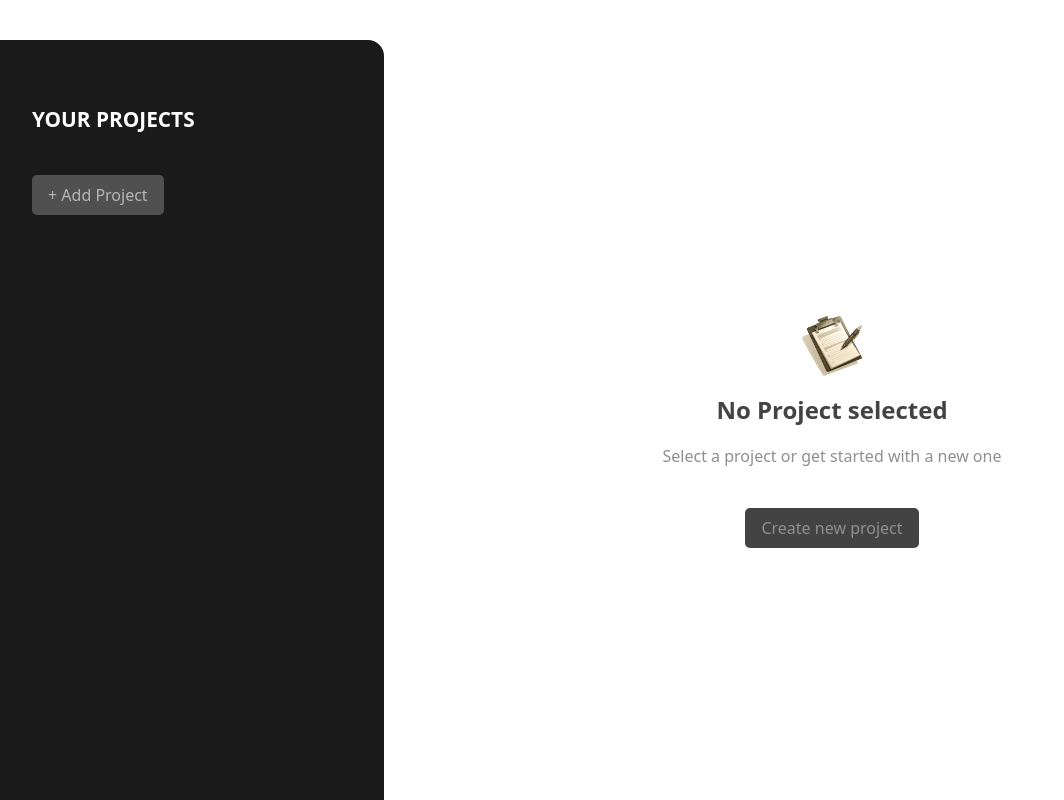
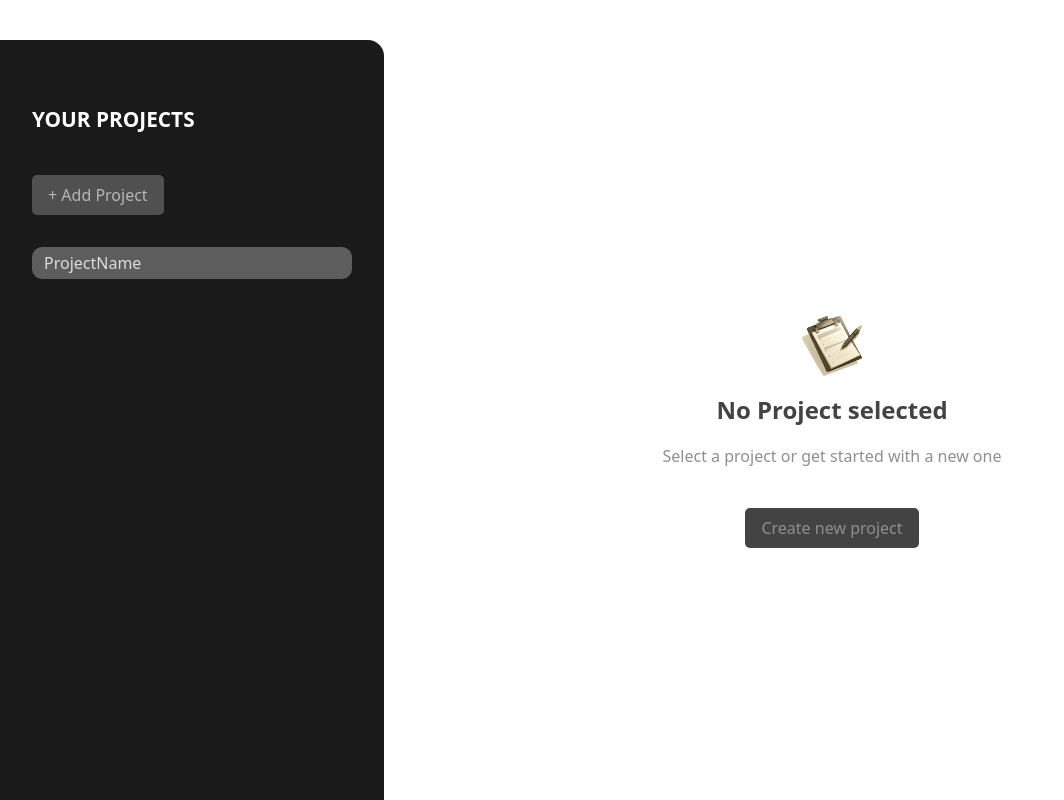
Before and after one commit to alexanderivanov2/react-project-management, a React (Vite) app: page / in a window 1280 px wide. Shown: the whole page, without its empty margins (0-1064 px from the left). Built offline with nearby package versions, Linux system fonts and the light colour scheme.

Commit message:
implement sidebar logic and projects list

```diff
--- a/src/components/Main/Main.jsx
+++ b/src/components/Main/Main.jsx
@@ -4,10 +4,7 @@ import NoProjectSelected from './NoProjectSelected'
 import AddProject from './AddProject'
 import Project from './Project'
 
-function Main({changePage, page}) {
-
-
-
+function Main({changePage, updateProjects, page}) {
   return (
     <div className={styles.mainContainer}>
       {page === 'noProject'
@@ -17,7 +14,7 @@ function Main({changePage, page}) {
         (page === 'project'
           ?
             <Project />
-          : <AddProject changePage={changePage} />
+          : <AddProject changePage={changePage} updateProjects={updateProjects}/>
         )
       }
     </div>
--- a/src/components/Management.jsx
+++ b/src/components/Management.jsx
@@ -6,31 +6,50 @@ import styles from './Management.module.scss'
 function Management() {
   const [currentPage, setCurrentPage] = useState('noProject');
   const [projects, setProjects] = useState([]);
+  const [selectedProject, setSelectedProject] = useState();
 
-  const test = {
-    name: 'ProjectName',
-    description: 'Project Description',
-    tasks: []
+  console.table(projects);
+  console.log(selectedProject);
+
+  const sideBarList = projects.map(({id, name}) => ({name, id}))
+
+  const handleSetSelectedProject = (id) => {
+    setSelectedProject(id);
   }
 
   const handleChangePage = (pageName) => {
     setCurrentPage(pageName);
   }
 
-  const updateProjects = (action, payload={}, projectName='') => {
+  const updateProjects = (action, payload = {}, id) => {
 
-      setProjects(prevProjects => {
-        if(action === 'add' && payload.name) {
-          return [...prevProjects, payload]
-        }
-      })
+    setProjects(prevProjects => {
+      if (action === 'add' && payload.name) {
+        return [...prevProjects, payload]
+      }
+    })
+
+    if (action === 'add') {
+      setSelectedProject(payload.id);
+    } else if(action === 'delete') {
+      setSelectedProject()
+    }
   }
+
   if (projects.length < 1) {
+    const test = {
+      id: 1,
+      name: 'ProjectName',
+      description: 'Project Description',
+      tasks: []
+    }
+
     updateProjects('add', test);
   }
+
   return (
     <div className={styles.managementContainer}>
-      <Sidebar changePage={handleChangePage} />
+      <Sidebar changePage={handleChangePage} changeProject={handleSetSelectedProject} sideBarList={sideBarList} selectedId={selectedProject}/>
       <Main changePage={handleChangePage} page={currentPage} updateProjects={updateProjects} />
     </div>
   )
--- a/src/components/Sidebar/Sidebar.jsx
+++ b/src/components/Sidebar/Sidebar.jsx
@@ -1,13 +1,24 @@
 import React from 'react'
 import styles from './Sidebar.module.scss'
 
-function Sidebar({changePage}) {
+function Sidebar({ changePage, changeProject, sideBarList, selectedId }) {
   return (
     <div className={styles.sidebarContainer}>
-        <div className={styles.sidebarContent}>
-            <h2 className={styles.sidebarTitle}>Your Projects</h2>
-            <button className={styles.sidebarAddBtn} onClick={() => changePage('addProject')}>+ Add Project</button>
+      <div className={styles.sidebarContent}>
+        <h2 className={styles.sidebarTitle}>Your Projects</h2>
+        <button className={styles.sidebarAddBtn} onClick={() => changePage('addProject')}>+ Add Project</button>
+        <div className={styles.sidebarList}>
+          {sideBarList.map(({ name, id }) => (
+            <button
+              key={id}
+              className={`${styles.sidebarBtn} ${selectedId === id ? styles.active : ''}`}
+              onClick={() => changeProject(id)}
+              >
+                {name}
+              </button>
+          ))}
         </div>
+      </div>
     </div>
   )
 }
--- a/src/components/Sidebar/Sidebar.module.scss
+++ b/src/components/Sidebar/Sidebar.module.scss
@@ -30,5 +30,23 @@
                 color: darken(dimgray, 10%);
             }
         }
+
+        .sidebarList {
+            display: flex;
+            flex-direction: column;
+            gap: 1rem;
+            margin-top: 2rem;
+
+            .sidebarBtn {
+                color: gainsboro;
+                padding: 0.25rem 0.75rem;
+                width: 100%;
+                text-align: left;
+                border-radius: 10px;
+                &.active {
+                    background-color: darken(gainsboro, 50%);
+                }
+            }
+        }
     }
 }
```
